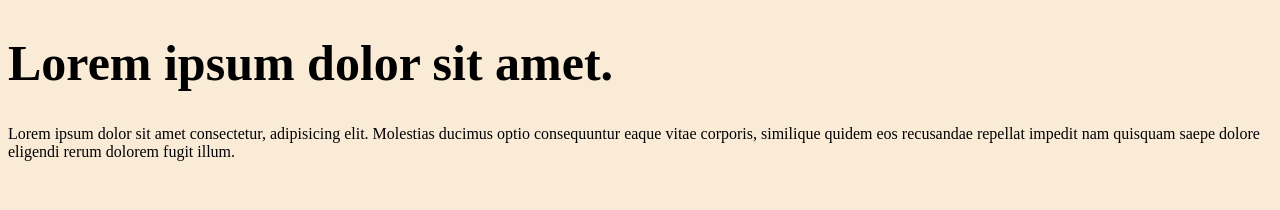
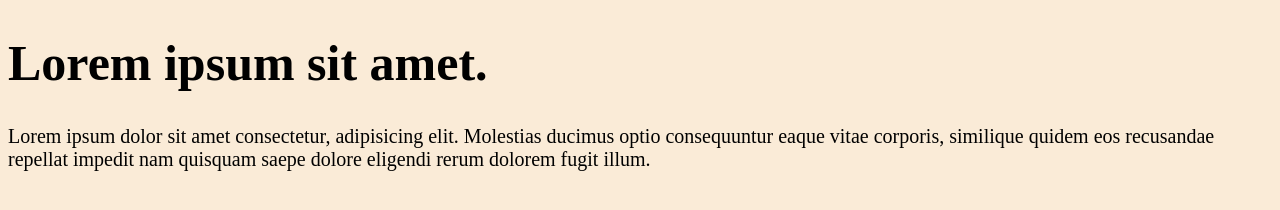
Before and after one commit to ahmad-siddiqui-qbatch/Demo, a plain HTML site: page index.html in a window 1280 px wide. Drawn offline with Linux system fonts and the light colour scheme.

Commit message:
pushCode

```diff
--- a/index.html
+++ b/index.html
@@ -7,7 +7,7 @@
   <title>Document</title>
 </head>
 <body>
-  <h1>Lorem ipsum dolor sit amet.</h1>
+  <h1>Lorem ipsum sit amet.</h1>
   <p>Lorem ipsum dolor sit amet consectetur, adipisicing elit. Molestias ducimus optio consequuntur eaque vitae corporis, similique quidem eos recusandae repellat impedit nam quisquam saepe dolore eligendi rerum dolorem fugit illum.</p>
 </body>
 </html>
--- a/style.css
+++ b/style.css
@@ -4,3 +4,6 @@ body{
 h1{
   font-size: 50px;
 }
+p{
+  font-size: 20px;
+}
```
